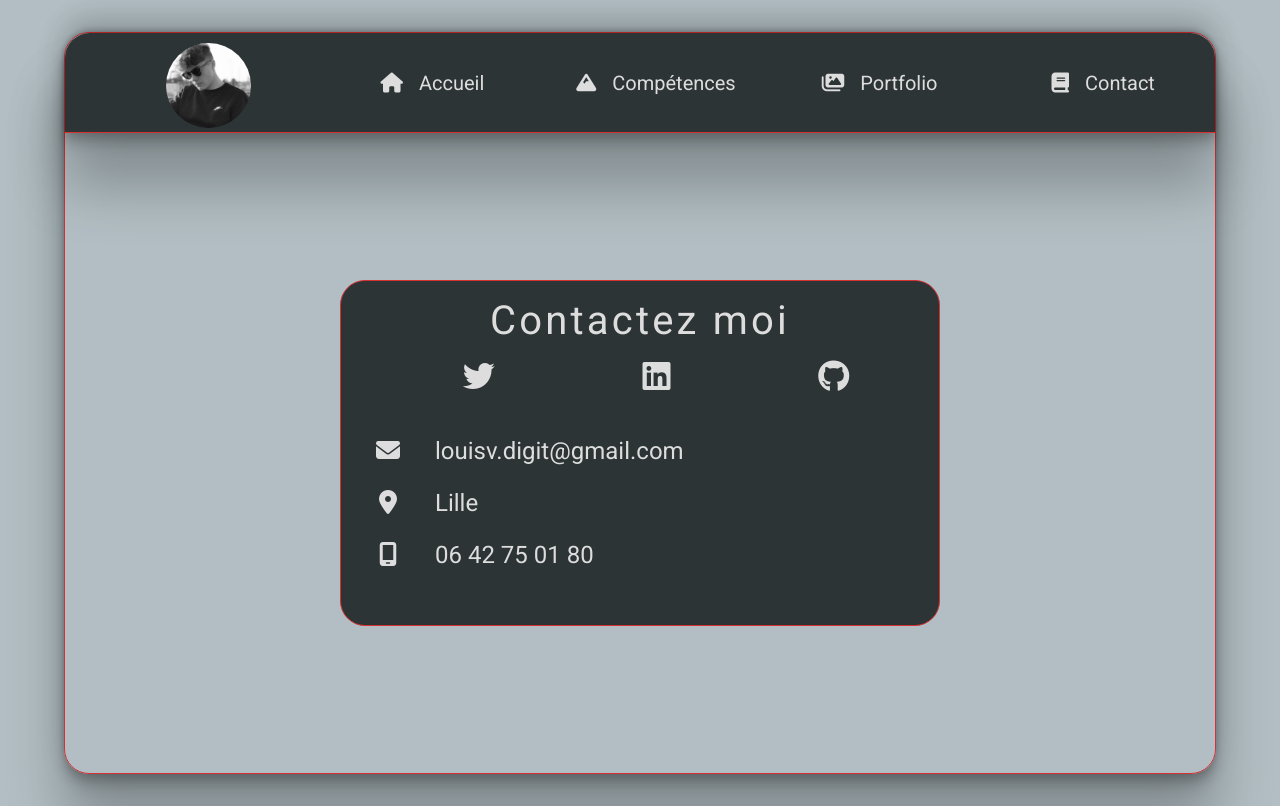
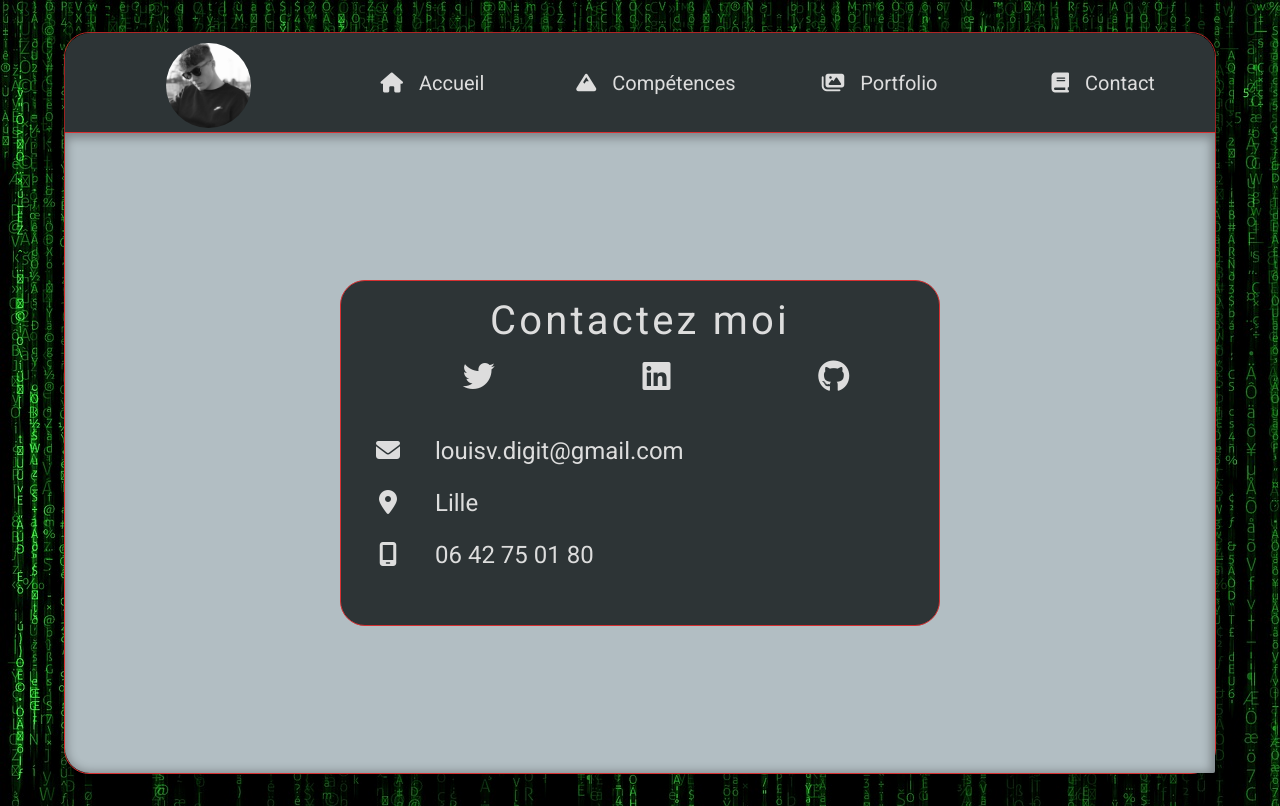
Before and after one commit to LouisDigit/ReactJS-CV, a React (Create React App) app: page /contact in a window 1280 px wide. Built offline with nearby package versions, Linux system fonts and the light colour scheme.

Commit message:
improve background

```diff
--- a/src/styles/_settings.scss
+++ b/src/styles/_settings.scss
@@ -9,6 +9,7 @@ $lightYellow: #f9ca24;
 $darkYellow: #f6e58d;
 $white: #ddd;
 $black: #333;
+$boxShadowIn: -1px 2px 10px 3px rgba(0, 0, 0, 0.3) inset;
 $boxShadow: rgba(0, 0, 0, 0.25) 0px 54px 55px,
   rgba(0, 0, 0, 0.12) 0px -12px 30px, rgba(0, 0, 0, 0.12) 0px 4px 6px,
   rgba(0, 0, 0, 0.17) 0px 12px 13px, rgba(0, 0, 0, 0.09) 0px -3px 5px;
@@ -30,6 +31,7 @@ body {
   display: flex;
   flex-direction: column;
   background-color: #b2bec3;
+  background-image: url(./../../public/media/background.jpeg);
   @include xs {
     width: 95%;
   }
--- a/src/styles/pages/_competence.scss
+++ b/src/styles/pages/_competence.scss
@@ -1,6 +1,8 @@
 .content-competences {
   height: 80vh;
   width: 100%;
+  background-color: #b2bec3;
+  box-shadow: $boxShadowIn;
   border-bottom-left-radius: 25px;
   border-bottom-right-radius: 25px;
   display: flex;
--- a/src/styles/pages/_contact.scss
+++ b/src/styles/pages/_contact.scss
@@ -1,6 +1,8 @@
 .content-contact {
   height: 80vh;
   width: 100%;
+  background-color: #b2bec3;
+  box-shadow: $boxShadowIn;
   border-bottom-left-radius: 25px;
   border-bottom-right-radius: 2px;
   padding: 2rem;
--- a/src/styles/pages/_portfolio.scss
+++ b/src/styles/pages/_portfolio.scss
@@ -2,6 +2,8 @@
   width: 100%;
   height: 80vh;
   color: $black;
+  background-color: #b2bec3;
+  box-shadow: $boxShadowIn;
   border-bottom-left-radius: 25px;
   border-bottom-right-radius: 25px;
   display: flex;
```
Also changed, not shown: public/media/background.jpeg (added).
